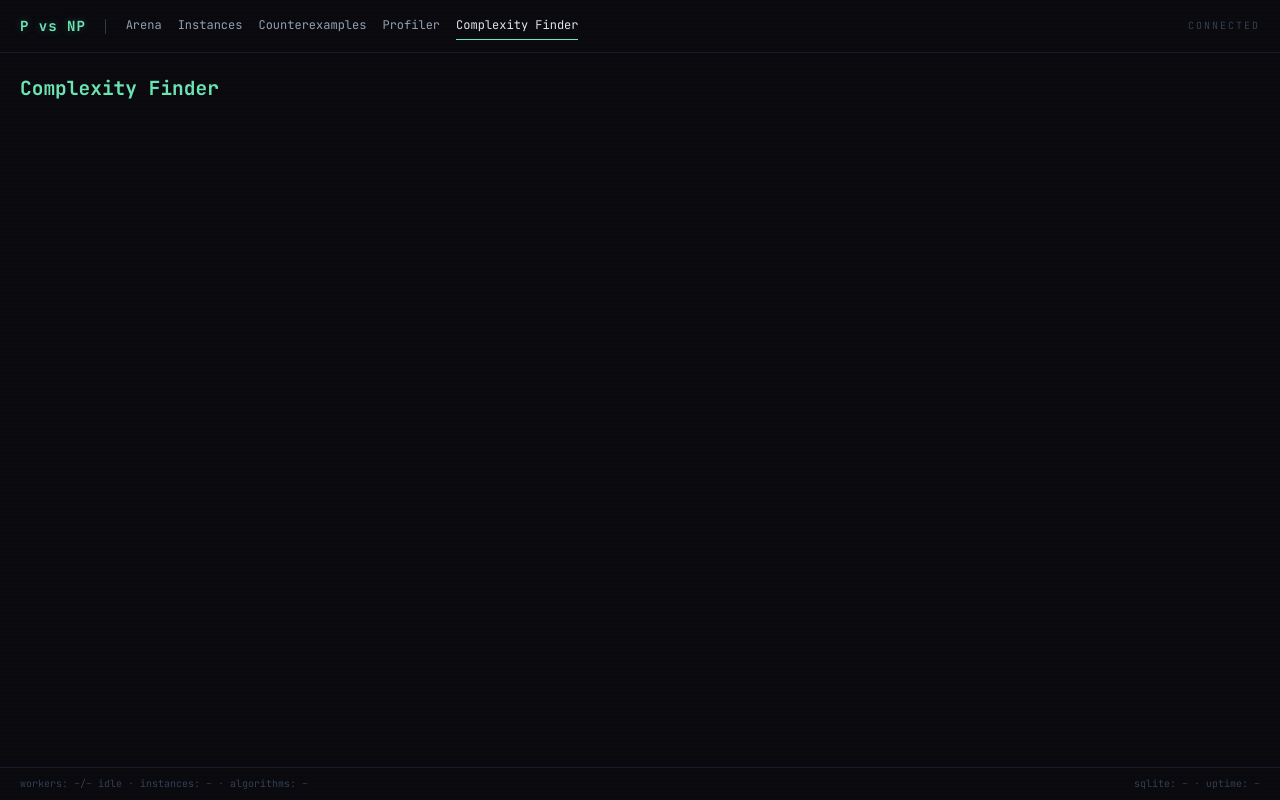
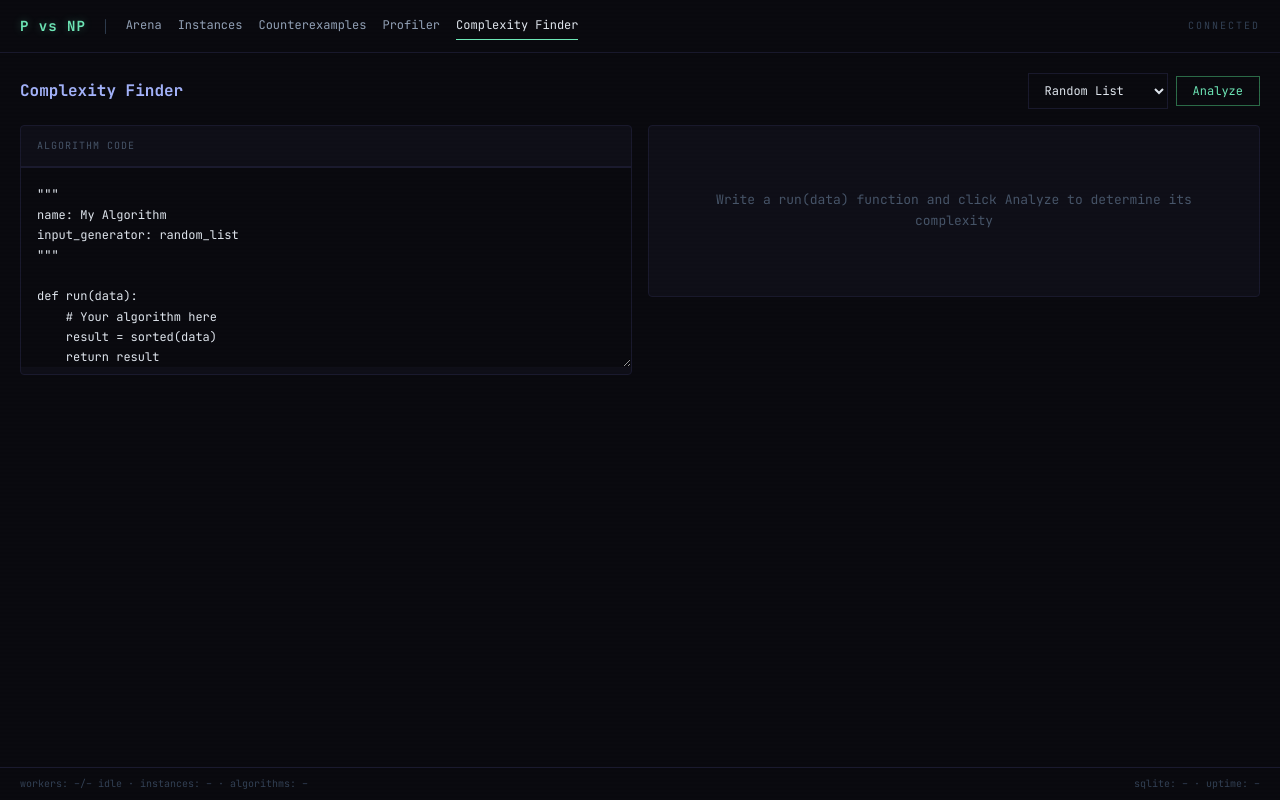
Before and after one commit to AliHaram/pVsNp, a React (Vite) app in the folder frontend/: page /complexity in a window 1280 px wide. Built offline with nearby package versions, Linux system fonts and the light colour scheme; no server answers.

Commit message:
feat: Complexity Finder page with code editor and analysis results

```diff
--- a/frontend/src/pages/ComplexityFinder.tsx
+++ b/frontend/src/pages/ComplexityFinder.tsx
@@ -1,3 +1,103 @@
+// frontend/src/pages/ComplexityFinder.tsx
+import { useState } from 'react'
+import { api } from '../api/client'
+import ScalingChart from '../components/ScalingChart'
+import CodeEditor from '../components/CodeEditor'
+import ResultsTable from '../components/ResultsTable'
+
+const TEMPLATE = `"""
+name: My Algorithm
+input_generator: random_list
+"""
+
+def run(data):
+    # Your algorithm here
+    result = sorted(data)
+    return result
+`
+
 export default function ComplexityFinder() {
-  return <div><h2 style={{ color: 'var(--primary)' }}>Complexity Finder</h2></div>
+  const [code, setCode] = useState(TEMPLATE)
+  const [inputGen, setInputGen] = useState('random_list')
+  const [result, setResult] = useState<any>(null)
+  const [loading, setLoading] = useState(false)
+
+  const handleAnalyze = async () => {
+    setLoading(true)
+    try {
+      const blob = new Blob([code], { type: 'text/x-python' })
+      const file = new File([blob], 'algorithm.py', { type: 'text/x-python' })
+      const analysis = await api.analyzeComplexity(file, inputGen)
+      setResult(analysis)
+    } finally {
+      setLoading(false)
+    }
+  }
+
+  return (
+    <div>
+      <div style={{ display: 'flex', justifyContent: 'space-between', alignItems: 'center', marginBottom: 16 }}>
+        <h2 style={{ color: 'var(--secondary)', fontSize: 16 }}>Complexity Finder</h2>
+        <div style={{ display: 'flex', gap: 8, alignItems: 'center' }}>
+          <select value={inputGen} onChange={e => setInputGen(e.target.value)} style={{ width: 140 }}>
+            <option value="random_list">Random List</option>
+            <option value="sorted_list">Sorted List</option>
+            <option value="reversed_list">Reversed List</option>
+            <option value="random_string">Random String</option>
+            <option value="random_graph">Random Graph</option>
+          </select>
+          <button className="btn btn-primary" onClick={handleAnalyze} disabled={loading}>
+            {loading ? 'Analyzing...' : 'Analyze'}
+          </button>
+        </div>
+      </div>
+
+      <div className="split">
+        <div>
+          <CodeEditor value={code} onChange={setCode} placeholder="# Implement run(data) -> result" />
+        </div>
+
+        <div>
+          {result ? (
+            <>
+              <div className="panel" style={{ marginBottom: 16 }}>
+                <div className="panel-header">Classification</div>
+                <div className="panel-body" style={{ textAlign: 'center', padding: 24 }}>
+                  <div style={{ fontSize: 28, color: 'var(--primary)', fontWeight: 'bold' }} className="glow">
+                    {result.best_fit || '–'}
+                  </div>
+                  <div style={{ fontSize: 11, color: 'var(--text-dim)', marginTop: 4 }}>
+                    confidence: {result.best_fit_r2 ? `${(result.best_fit_r2 * 100).toFixed(1)}%` : '–'}
+                  </div>
+                </div>
+              </div>
+              <ScalingChart data={result.data_points} bestFit={result.best_fit} />
+              <div style={{ marginTop: 16 }}>
+                <ResultsTable
+                  columns={[
+                    { key: 'name', label: 'Complexity Class' },
+                    {
+                      key: 'r_squared', label: 'R²',
+                      render: (v: number) => (
+                        <span style={{ color: v > 0.9 ? 'var(--primary)' : 'var(--text-dim)' }}>
+                          {v.toFixed(4)}
+                        </span>
+                      ),
+                    },
+                  ]}
+                  rows={result.fits || []}
+                />
+              </div>
+            </>
+          ) : (
+            <div className="panel">
+              <div className="panel-body" style={{ color: 'var(--text-dim)', textAlign: 'center', padding: 64 }}>
+                Write a run(data) function and click Analyze to determine its complexity
+              </div>
+            </div>
+          )}
+        </div>
+      </div>
+    </div>
+  )
 }
```
